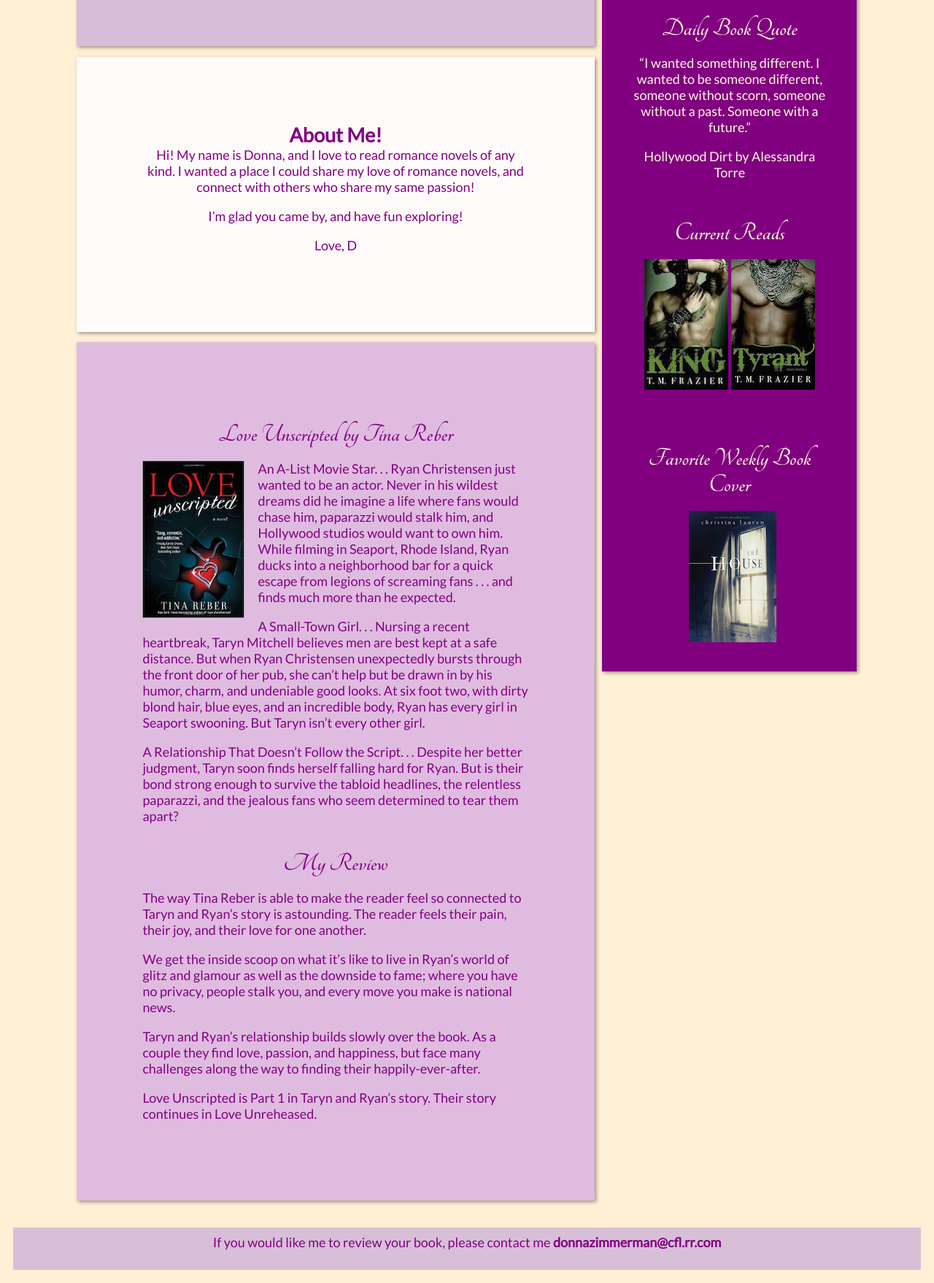
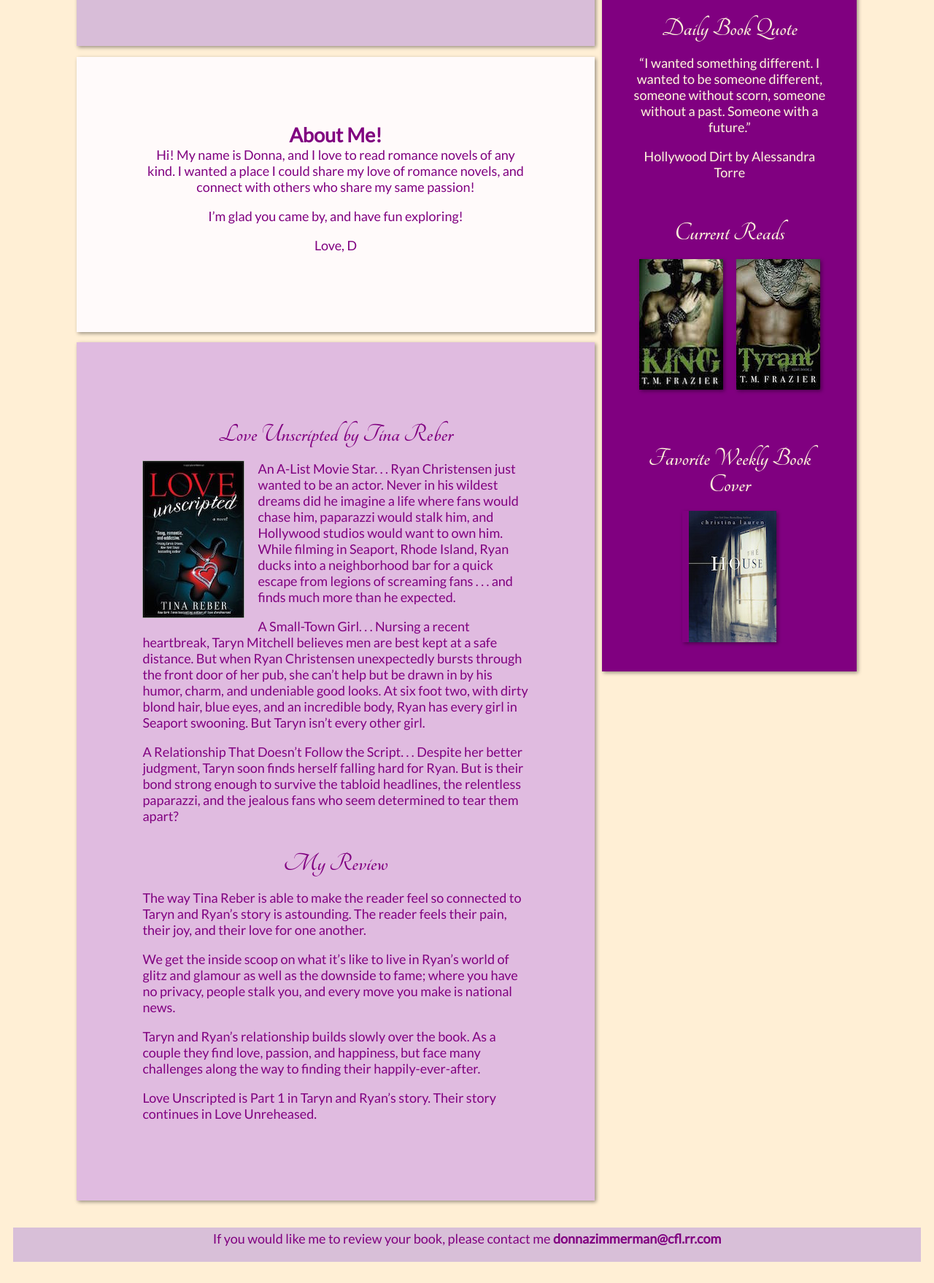
Before and after one commit to DonnaZ/DonnaZ.github.io, a plain HTML site: page unit3/index.html in a window 1280 px wide. Shown: the part 882-2640 px from the top of the page at 73% size. Drawn offline with Linux system fonts and the light colour scheme.

Commit message:
added box shadowing to the images

```diff
--- a/unit3/style.css
+++ b/unit3/style.css
@@ -41,7 +41,7 @@ footer {
 	text-align: center;
 	background-color: #D8BFD8;
 	margin: 1em;
-	padding: .5em;
+	padding: .2em;
 }
 div#splash {
 	background:url(../images/bookshelve.jpg);
@@ -144,11 +144,13 @@ a {
 }
 
 #kingcover {
-
+	margin-right: .5em;
+	box-shadow:2px 2px 5px rgba(0,0,0,.4);
 }
 
 #tyrantcover {
-
+	margin-left: .3em;
+	box-shadow:2px 2px 5px rgba(0,0,0,.4);
 }
 
 #weeklycover {
@@ -156,6 +158,7 @@ a {
 }
 #thehouse {
 	padding-left: .5em;
+	box-shadow:2px 2px 5px rgba(0,0,0,.4);
 }
 
 .clearfix:after, .wrapper:after {
```
